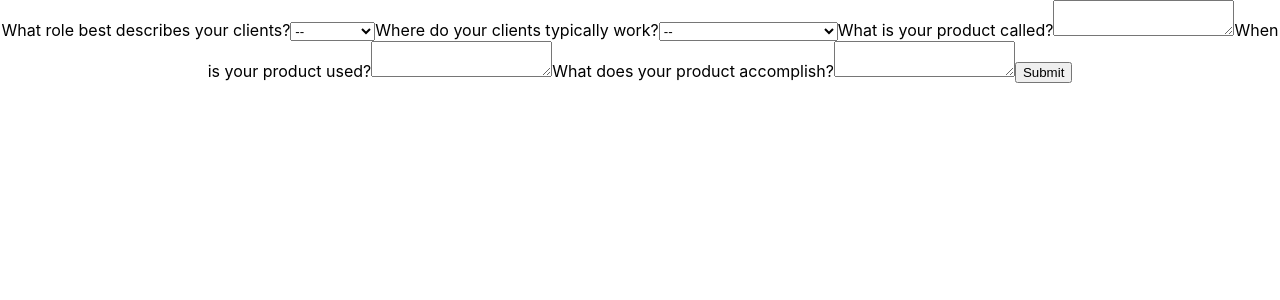
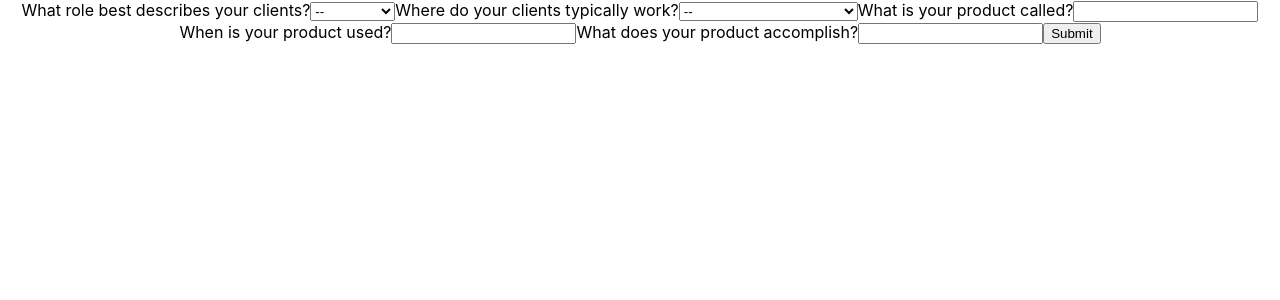
Before and after one commit to GreysonElkins/madlib-surveys, a React (Create React App) app: page / in a window 1280 px wide. Shown: the top 300 px of the page. Built offline with nearby package versions, Linux system fonts and the light colour scheme.

Commit message:
Seperate field construction logic from Question return

```diff
--- a/src/components/Question/Question.js
+++ b/src/components/Question/Question.js
@@ -1,4 +1,4 @@
-import { Formik, Field, Form } from 'formik'
+import { Field } from 'formik'
 
 const Question = ({ question, questionNumber}) => {
   const questionTitle = `question-${questionNumber}`
@@ -11,17 +11,31 @@ const Question = ({ question, questionNumber}) => {
     return [defaultOption, ...options]
   }
 
-  return (
-    <>
-    <label htmlFor={questionTitle}>{question.question}</label>
-      <Field
-        name={questionTitle}
-        as={question.answerType}
-      >
-        {question.answerType === 'select' ? printAnswerOptions() : ''}
-      </Field>
-    </>
-  )
+  const determineField = () => {
+    let field;
+    if (question.answerType === 'select') {
+    // ^ I've been getting curious about enums,
+    // I think this would be a great use case
+      field = <Field
+                name={questionTitle}
+                as="select"
+                >
+                {printAnswerOptions()}
+              </Field>
+
+    } else if (question.answerType === 'textarea') {
+      field = <Field name={questionTitle} type="text"/>
+    }
+    return (
+      <>
+        <label htmlFor={questionTitle}>{question.question}</label>
+        {field}
+      </>
+    )
+  }
+
+  return determineField()
 }
 
+
 export default Question
```
